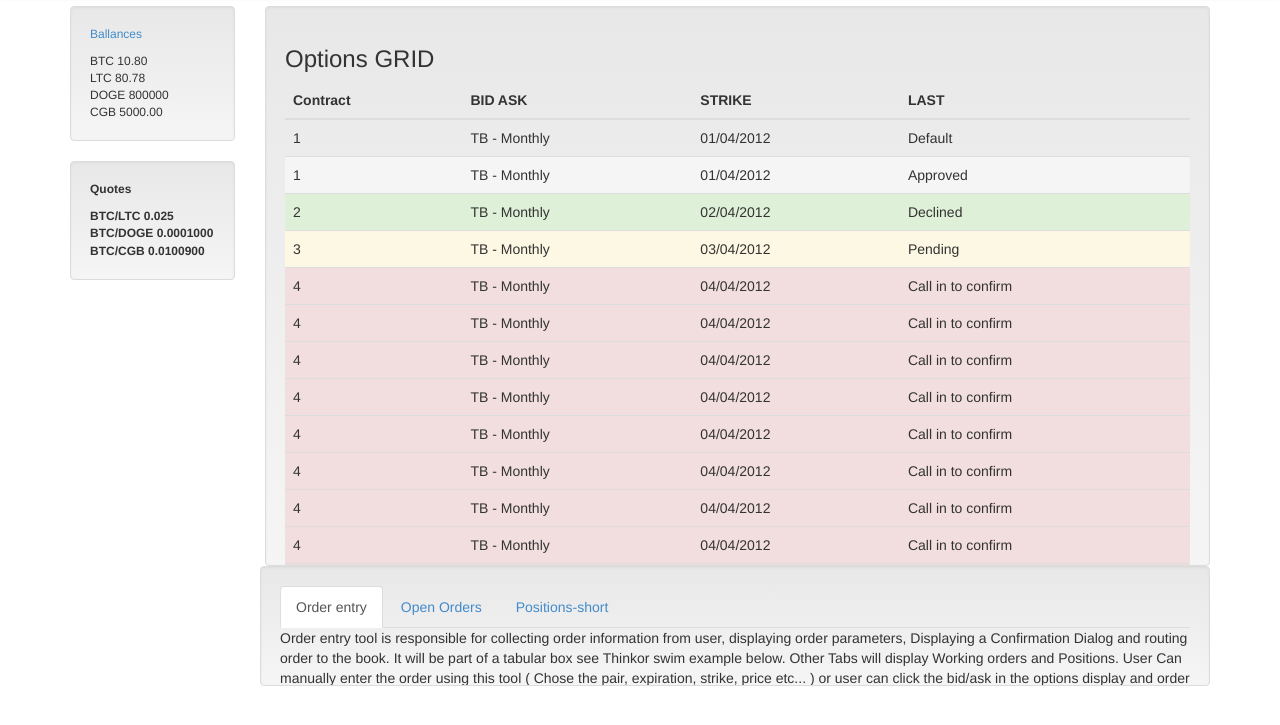
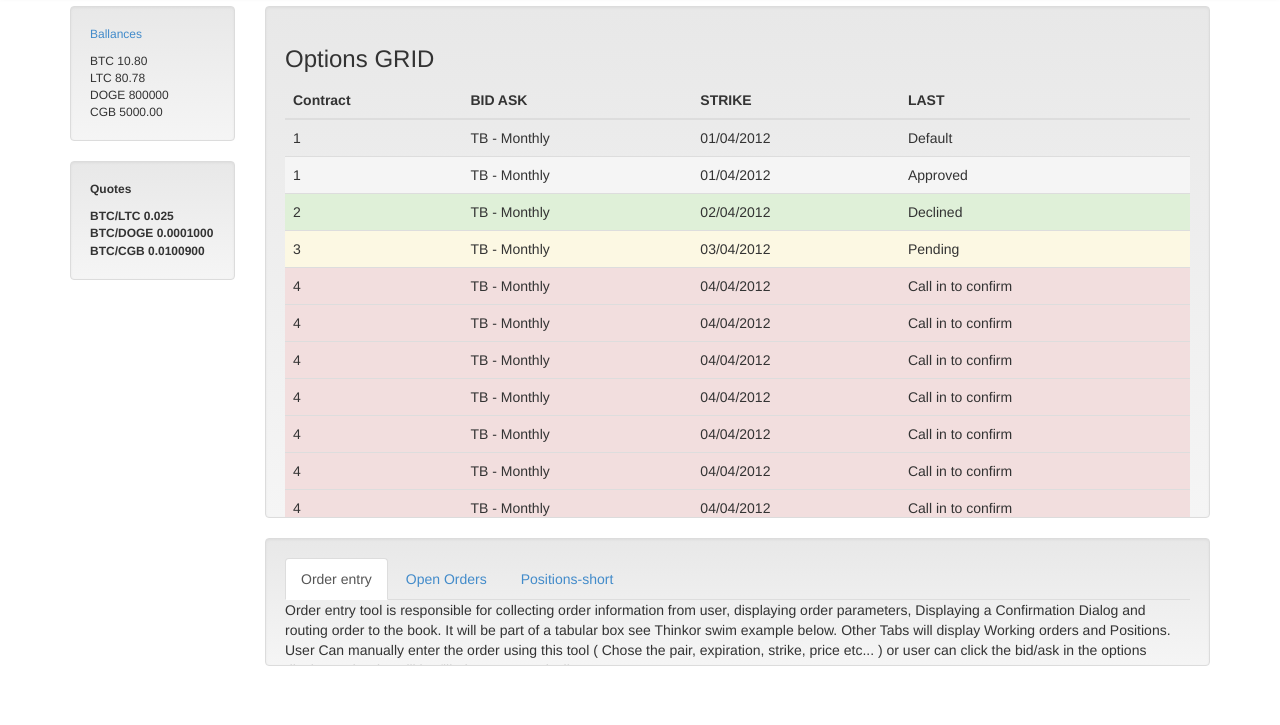
Before and after one commit to ShevchenkoV/cr, a website: page app/index.html in a window 1280 px wide. Shown: the part 53-778 px from the top of the page. Drawn offline with nearby package versions, Linux system fonts and the light colour scheme; some packages are replaced by stand-ins of ours.

Commit message:
playing with height

```diff
--- a/app/index.html
+++ b/app/index.html
@@ -52,12 +52,10 @@
               </div>
           </div>
       </div> <!-- ./Left-end -->
-      <div  style="height: 70%;" class="col-md-10"  > <!--Center-frame -->
-          <div style="height: 100%; overflow:auto;" class="well"  ng-view></div>
-      </div>   <!--Center-frame -->
+      <div  style="height: 80%;" class="col-md-10"  > <!--Center-frame -->
+          <div style="height: 80%; overflow:auto; " class="well"  ng-view></div>
 
-      <div style="height: 15%;"class="container">
-          <div style="height: 100%; overflow:auto;" class="well col-md-10 col-md-offset-2">   <!--bottom part-->
+          <div style="height: 20%;overflow:auto;" class="well">   <!--bottom part-->
               <tabs>
                   <pane title="Order entry">
                       <div ng-include src=" 'js/modules/order-entry-tool/order-entry-tool.tpl.html' "></div>
@@ -72,7 +70,7 @@
                   </pane>
               </tabs>
           </div> <!-- ./bottom part-->
-      </div>
+      </div>   <!--Center-frame -->
   </div>
   </div>
 
```
Also changed, not shown: app/js/modules/orders/orders.tpl.html (+1 -1 lines).
